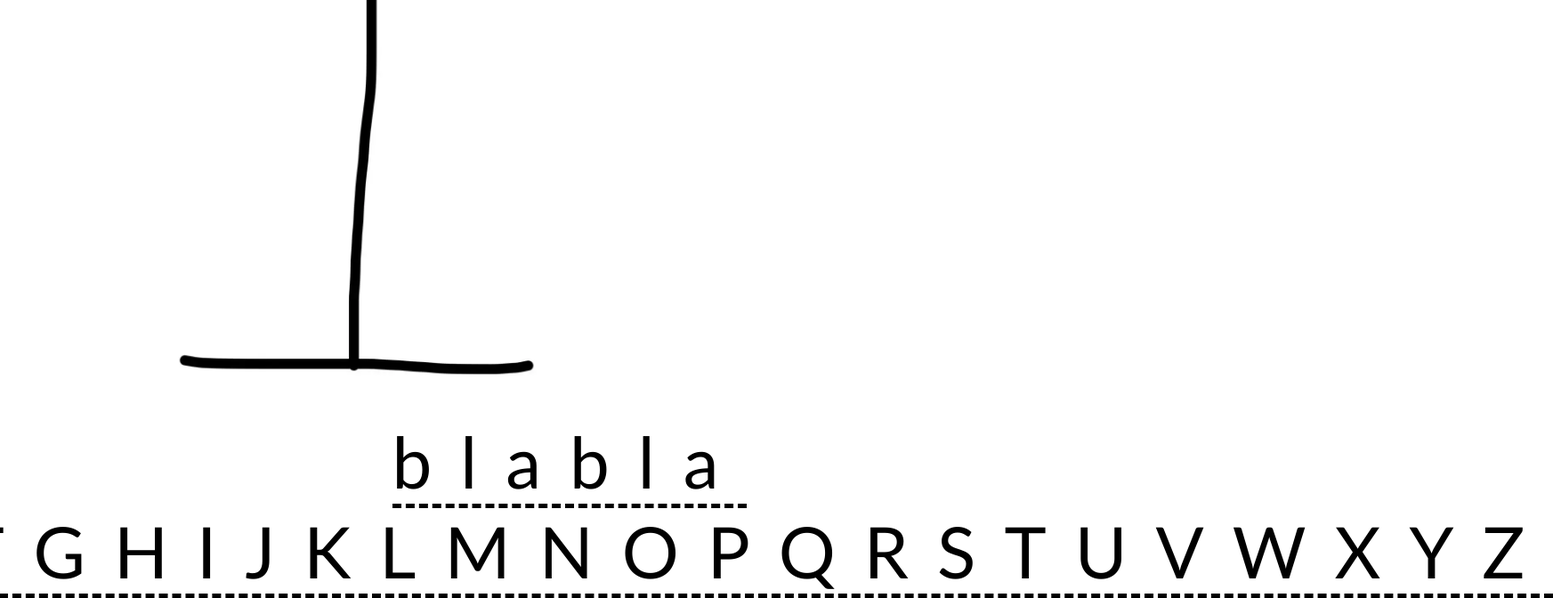
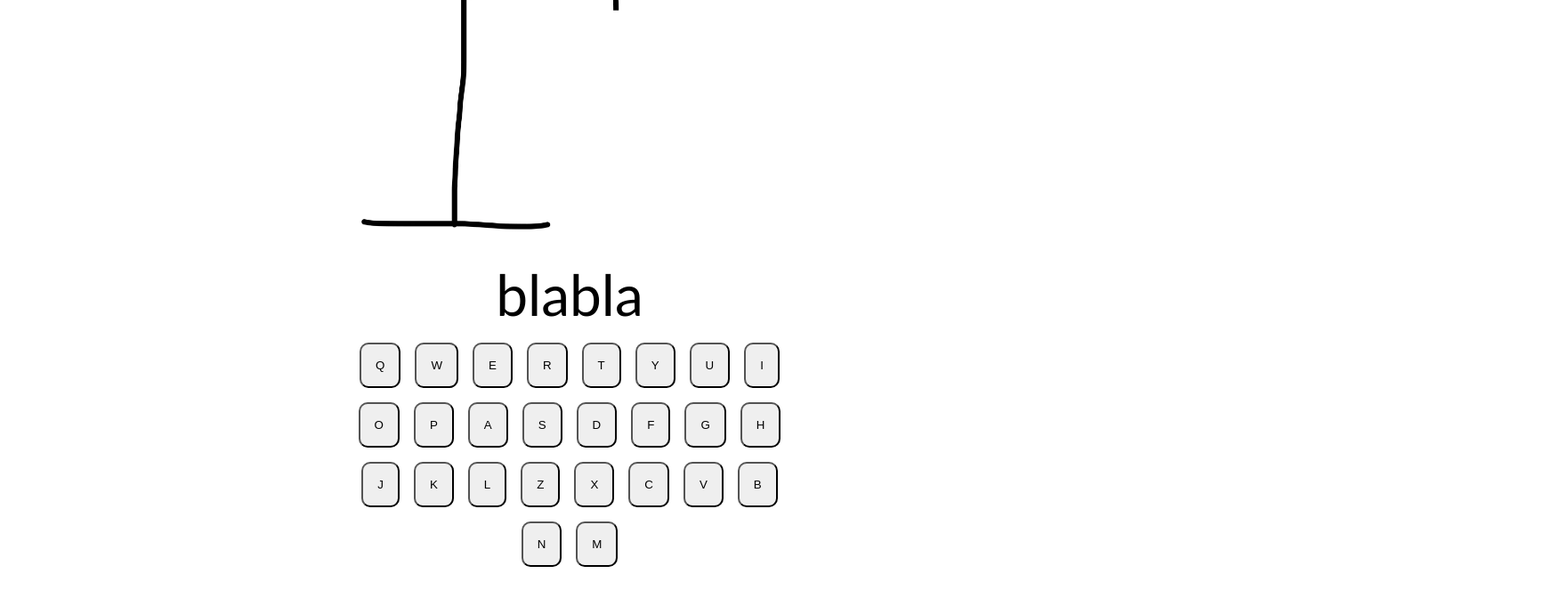
Before and after one commit to konoto1/react-hangman, a React (Vite) app: page / in a window 1280 px wide. Shown: the part 130-802 px from the top of the page at 89% size, 1745 px wide, since content can reach past the window. Built offline with nearby package versions, Linux system fonts and the light colour scheme.

Commit message:
updated with keyboard

```diff
--- a/src/App.jsx
+++ b/src/App.jsx
@@ -8,10 +8,16 @@ function App() {
   return (
     <>
     <div className='main'>
-      <img src={hangman} alt="" />
-      <p>{words[calc].text}</p>
-      <Alphabet/>
-    </div>
+      <h1>Hangman</h1>
+      <p>Guess the word!</p>
+      <div className='game'>
+        <img src={hangman} alt="" />
+        <p className='word'>{words[calc].text}</p>
+        <div className='keyboard'>
+          <Alphabet/>
+        </div>
+        </div>
+      </div>
     </>
 
   )
--- a/src/data/components/Alphabet.jsx
+++ b/src/data/components/Alphabet.jsx
@@ -1,7 +1,7 @@
-export function Alphabet () {
-    return (
-        <p>
-            ABCDEFGHIJKLMNOPQRSTUVWXYZ
-        </p>
+export function Alphabet() {
+    let keyboard = "QWERTYUIOPASDFGHJKLZXCVBNM";
+    keyboard = keyboard.split('');
+    return   (
+        keyboard.map(symbol => <button key={symbol}>{symbol}</button>)
     );
 }
--- a/src/index.css
+++ b/src/index.css
@@ -8,7 +8,10 @@ body * {
 
 body {
   font-family: 'Gill Sans', 'Gill Sans MT', Calibri, 'Trebuchet MS', sans-serif;
-  height: 100vh;
+}
+
+h1 {
+  font-size: 3rem;
 }
 
 .main {
@@ -20,11 +23,37 @@ body {
 }
 
 img {
-  height: 600px;
+  height: 320px;
 }
 
 .main p {
-  font-size: 5rem;
-  border-bottom: 5px dashed black;
-  letter-spacing: 2rem;
+  font-size: 1.5rem;
+  margin-top: 0.5rem;
 }
+
+.main .word {
+  font-size: 4rem;
+  margin-bottom: 1rem;
+}
+
+.game {
+  display: flex;
+  flex-direction: column;
+  align-items: center;
+  justify-content: center;
+}
+
+.keyboard {
+  width: 40%;
+  display: flex;
+  flex-wrap: wrap;
+  justify-content: center;
+  gap: 1rem;
+  margin-bottom: 1rem;
+}
+
+.keyboard > button {
+  padding: 1rem;
+  border-radius: 10px;
+  cursor: pointer;
+}
```
